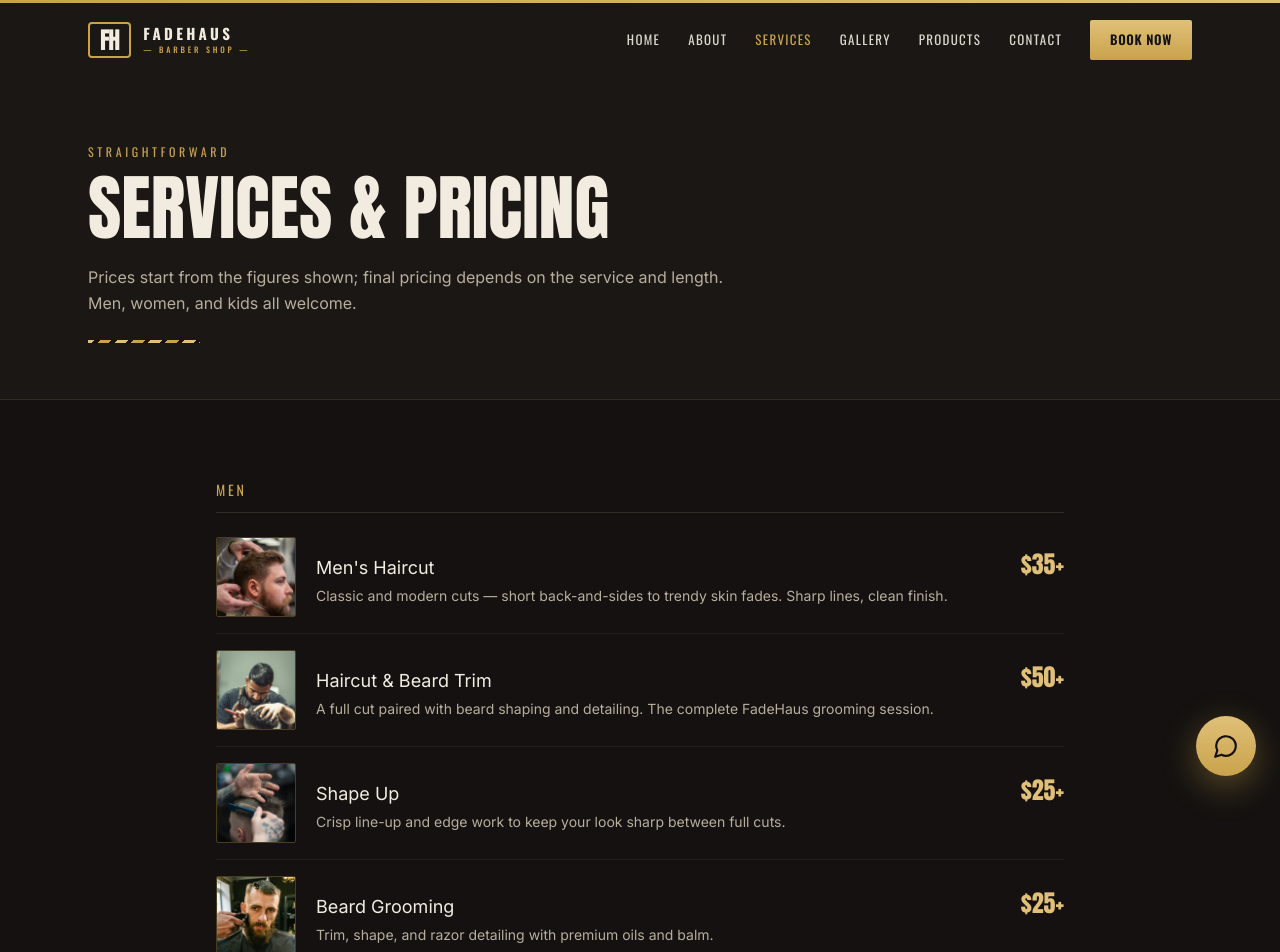
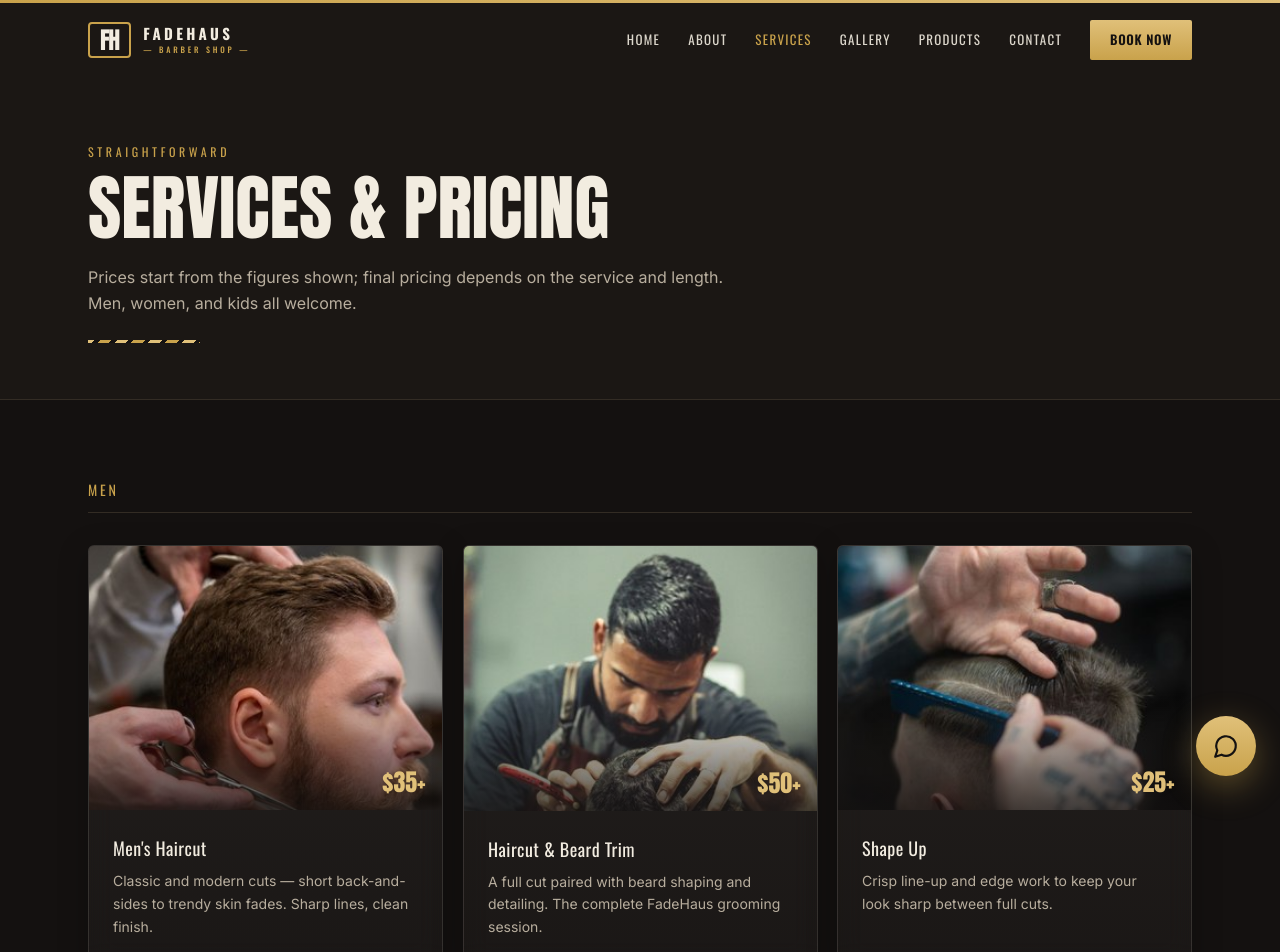
Before and after one commit to themortgagemaster01-eng/fadehaus-barbershop, a React (Vite) app: page /#/services in a window 1280 px wide. Shown: the top 952 px of the page. Built offline with nearby package versions, Linux system fonts and the light colour scheme; a web font is replaced by a local one.

Commit message:
Add files via upload

```diff
--- a/src/pages/Home.jsx
+++ b/src/pages/Home.jsx
@@ -1,6 +1,6 @@
 import { useRef, useState } from 'react'
 import { Link } from 'react-router-dom'
-import { motion } from 'framer-motion'
+import { motion, useMotionValue, useSpring, useTransform, useReducedMotion } from 'framer-motion'
 import { ArrowRight, Scissors, Sparkles, ShieldCheck, Wallet, DoorOpen, Gift, Quote, Volume2, VolumeX } from 'lucide-react'
 import Page from '../components/Page.jsx'
 import Reveal from '../components/Reveal.jsx'
@@ -8,6 +8,8 @@
 import VideoBlock from '../components/VideoBlock.jsx'
 import FAQ from '../components/FAQ.jsx'
 import Seo from '../components/Seo.jsx'
+import TiltCard from '../components/TiltCard.jsx'
+import ReviewsCarousel from '../components/ReviewsCarousel.jsx'
 import { shop, services, perks, press, reviews, reviewsArePlaceholder } from '../data/site.js'
 
 const perkIcons = { shield: ShieldCheck, wallet: Wallet, door: DoorOpen, gift: Gift }
@@ -23,12 +25,28 @@
     setHeroMuted(v.muted)
   }
 
+  // Subtle cursor-driven parallax on the hero visual — a few px of drift,
+  // nothing distracting. Off entirely for prefers-reduced-motion.
+  const reduceMotion = useReducedMotion()
+  const px = useMotionValue(0.5)
+  const py = useMotionValue(0.5)
+  const heroX = useSpring(useTransform(px, [0, 1], [-14, 14]), { stiffness: 60, damping: 20 })
+  const heroY = useSpring(useTransform(py, [0, 1], [-10, 10]), { stiffness: 60, damping: 20 })
+  const handleHeroMove = (e) => {
+    if (reduceMotion) return
+    px.set(e.clientX / window.innerWidth)
+    py.set(e.clientY / window.innerHeight)
+  }
+
   return (
     <Page>
       <Seo title="FadeHaus Barber Shop — Mahopac, NY" description="A higher standard of grooming in Mahopac, NY. Sharp fades, classic cuts, and precision beard work. Open 7 days, walk-ins welcome." />
       {/* ================= HERO ================= */}
-      <section className="relative min-h-screen flex flex-col justify-end overflow-hidden">
-        <div className="absolute inset-0">
+      <section
+        className="relative min-h-screen flex flex-col justify-end overflow-hidden"
+        onMouseMove={handleHeroMove}
+      >
+        <motion.div className="absolute inset-0" style={reduceMotion ? undefined : { x: heroX, y: heroY, scale: 1.06 }}>
           <video
             ref={heroVideoRef}
             src={`${import.meta.env.BASE_URL}hero-barber.mp4`}
@@ -40,14 +58,15 @@
             playsInline
           />
           <div className="absolute inset-0" style={{ background: 'linear-gradient(180deg, rgba(20,17,16,.5) 0%, rgba(20,17,16,.08) 38%, rgba(20,17,16,.78) 100%), linear-gradient(90deg, rgba(20,17,16,.78) 0%, rgba(20,17,16,.28) 46%, rgba(20,17,16,0) 100%)' }} />
+        </motion.div>
+
         <button
           onClick={toggleHeroSound}
           aria-label={heroMuted ? 'Turn on sound' : 'Mute sound'}
-            className="absolute bottom-6 right-6 z-20 w-11 h-11 rounded-full bg-ink/60 border border-gold/40 text-gold flex items-center justify-center backdrop-blur-sm hover:bg-ink/80 transition-colors"
+          className="absolute bottom-6 right-6 z-20 w-11 h-11 rounded-full glass text-gold flex items-center justify-center hover:bg-ink/40 transition-colors"
         >
           {heroMuted ? <VolumeX size={18} /> : <Volume2 size={18} />}
         </button>
-        </div>
 
         <div className="relative z-10 mx-auto w-full max-w-6xl px-6 pb-20 pt-32">
           <motion.div initial={{ opacity: 0, y: 24 }} animate={{ opacity: 1, y: 0 }} transition={{ duration: 0.8, delay: 0.1 }}>
@@ -102,7 +121,7 @@
         <div className="mt-14 grid gap-px bg-line border border-line sm:grid-cols-2 lg:grid-cols-4">
           {featured.map((s, i) => (
             <Reveal key={s.name} delay={i * 0.08}>
-              <div className="h-full bg-ink2 transition-colors hover:bg-panel group overflow-hidden">
+              <TiltCard maxTilt={4} className="h-full bg-ink2 transition-colors hover:bg-panel group overflow-hidden">
                 {s.img && (
                   <div className="relative aspect-[4/3] overflow-hidden">
                     <img
@@ -120,7 +139,7 @@
                   <h3 className="font-label font-bold uppercase tracking-wide text-lg">{s.name}</h3>
                   <p className="mt-2 text-muted text-sm leading-relaxed">{s.blurb}</p>
                 </div>
-              </div>
+              </TiltCard>
             </Reveal>
           ))}
         </div>
@@ -162,7 +181,7 @@
         </div>
       </section>
 
-      {/* ================= REVIEWS (placeholder) ================= */}
+      {/* ================= REVIEWS ================= */}
       <section className="bg-ink2 border-y border-line">
         <div className="mx-auto max-w-6xl px-6 py-24">
           <SectionHeading eyebrow="From The Chair" title="Client Reviews" align="center" />
@@ -171,18 +190,9 @@
               Placeholder content — real Google reviews embed here once connected.
             </p>
           )}
-          <div className="mt-12 grid gap-6 md:grid-cols-3">
-            {reviews.map((r, i) => (
-              <Reveal key={i} delay={i * 0.08}>
-                <div className="h-full bg-panel border border-line rounded-sm p-8">
-                  <div className="flex gap-1 mb-4 text-gold">{'★★★★★'}</div>
-                  <p className="text-cream/90 leading-relaxed">{r.text}</p>
-                  <p className="mt-5 font-label uppercase tracking-wide text-xs text-muted">{r.name}</p>
-                  <p className="text-[10px] text-muted/60 mt-1">{r.meta}</p>
-                </div>
+          <Reveal delay={0.1} className="mt-12">
+            <ReviewsCarousel reviews={reviews} />
           </Reveal>
-            ))}
-          </div>
         </div>
       </section>
 
--- a/src/pages/Products.jsx
+++ b/src/pages/Products.jsx
@@ -2,6 +2,7 @@
 import PageHero from '../components/PageHero.jsx'
 import Seo from '../components/Seo.jsx'
 import Reveal from '../components/Reveal.jsx'
+import TiltCard from '../components/TiltCard.jsx'
 import { Package } from 'lucide-react'
 
 const items = [
@@ -23,7 +24,7 @@
         <div className="grid gap-3 sm:grid-cols-2 lg:grid-cols-3">
           {items.map((it, i) => (
             <Reveal key={it.name} delay={(i % 3) * 0.06}>
-              <div className="bg-ink2 border border-line rounded-sm h-full overflow-hidden group">
+              <TiltCard className="glass rounded-sm h-full overflow-hidden group">
                 {it.img && (
                   <div className="relative aspect-[4/3] overflow-hidden">
                     <img
@@ -40,7 +41,7 @@
                   <h3 className="font-label uppercase tracking-wide text-lg">{it.name}</h3>
                   <p className="mt-2 text-muted text-sm">{it.note}</p>
                 </div>
-              </div>
+              </TiltCard>
             </Reveal>
           ))}
         </div>
--- a/src/pages/Services.jsx
+++ b/src/pages/Services.jsx
@@ -2,6 +2,7 @@
 import PageHero from '../components/PageHero.jsx'
 import Seo from '../components/Seo.jsx'
 import Reveal from '../components/Reveal.jsx'
+import TiltCard from '../components/TiltCard.jsx'
 import { services, perks } from '../data/site.js'
 
 const groups = [
@@ -14,34 +15,42 @@
   const base = import.meta.env.BASE_URL
   return (
     <Page>
-      <Seo title="Services & Pricing — FadeHaus Barber Shop" description="Haircuts, fades, beard grooming, women\u2019s and kids\u2019 cuts. See the full FadeHaus price list. Mahopac, NY." />
+      <Seo title="Services & Pricing — FadeHaus Barber Shop" description="Haircuts, fades, beard grooming, women’s and kids’ cuts. See the full FadeHaus price list. Mahopac, NY." />
       <PageHero eyebrow="Straightforward" title="Services & Pricing" sub="Prices start from the figures shown; final pricing depends on the service and length. Men, women, and kids all welcome." />
-      <section className="mx-auto max-w-4xl px-6 py-20 space-y-14">
+      <section className="mx-auto max-w-6xl px-6 py-20 space-y-16">
         {groups.map((g, gi) => (
-          <Reveal key={g.key} delay={gi * 0.05}>
-            <h2 className="font-label uppercase tracking-[0.2em] text-gold text-sm border-b border-line pb-3 mb-2">{g.title}</h2>
-            <div>
-              {services.filter((s) => s.cat === g.key).map((s) => (
-                <div key={s.name} className="flex items-center gap-5 py-4 border-b border-line/50">
+          <div key={g.key}>
+            <Reveal delay={gi * 0.05}>
+              <h2 className="font-label uppercase tracking-[0.2em] text-gold text-sm border-b border-line pb-3 mb-8">{g.title}</h2>
+            </Reveal>
+            <div className="grid gap-5 sm:grid-cols-2 lg:grid-cols-3">
+              {services.filter((s) => s.cat === g.key).map((s, si) => (
+                <Reveal key={s.name} delay={si * 0.06}>
+                  <TiltCard className="glass rounded-md overflow-hidden h-full flex flex-col">
                     {s.img && (
+                      <div className="relative aspect-[4/3] overflow-hidden">
                         <img
                           src={`${base}${s.img}`}
                           alt={s.name}
                           loading="lazy"
-                      className="w-16 h-16 sm:w-20 sm:h-20 rounded-sm object-cover border border-gold/30 shrink-0"
+                          className="h-full w-full object-cover"
                         />
+                        <div className="absolute inset-0" style={{ background: 'linear-gradient(180deg, rgba(20,17,16,0) 55%, rgba(20,17,16,.75) 100%)' }} />
+                        <span className="absolute bottom-3 right-4 font-display text-goldbright text-2xl drop-shadow">{s.price}</span>
+                      </div>
                     )}
-                  <div className="flex-1 flex items-baseline justify-between gap-6">
-                    <div>
-                      <div className="text-lg">{s.name}</div>
-                      <div className="text-muted text-sm mt-1">{s.blurb}</div>
+                    <div className="p-6 flex-1 flex flex-col">
+                      <div className="text-lg font-label tracking-wide">{s.name}</div>
+                      <p className="mt-2 text-muted text-sm leading-relaxed flex-1">{s.blurb}</p>
+                      {!s.img && (
+                        <div className="mt-4 font-display text-goldbright text-2xl">{s.price}</div>
+                      )}
                     </div>
-                    <div className="font-display text-goldbright text-2xl whitespace-nowrap">{s.price}</div>
+                  </TiltCard>
+                </Reveal>
+              ))}
             </div>
           </div>
-              ))}
-            </div>
-          </Reveal>
         ))}
         <Reveal>
           <div className="flex flex-wrap gap-3 pt-4">
```
Lines whose indentation alone changed are shown as unchanged.
